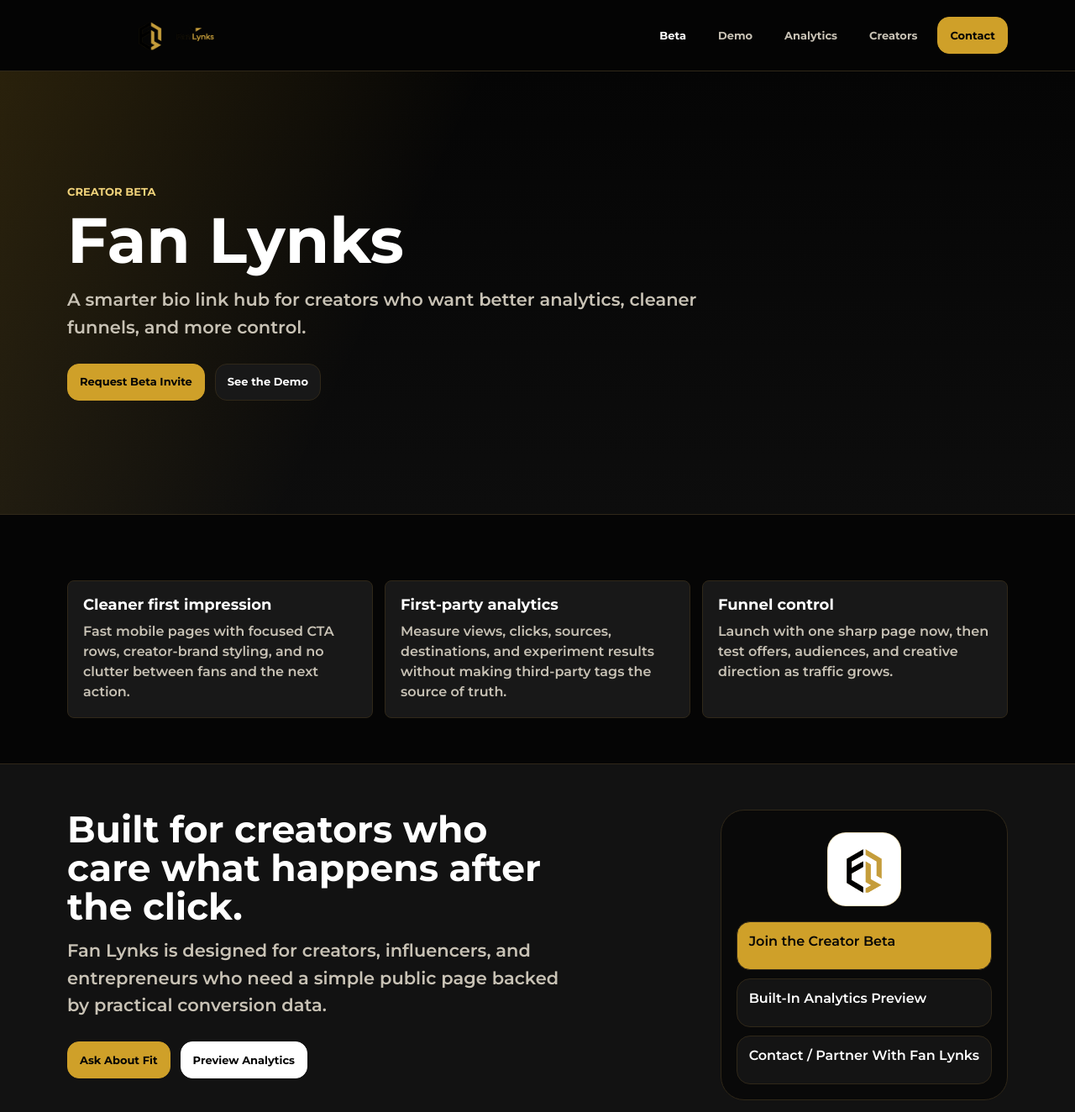
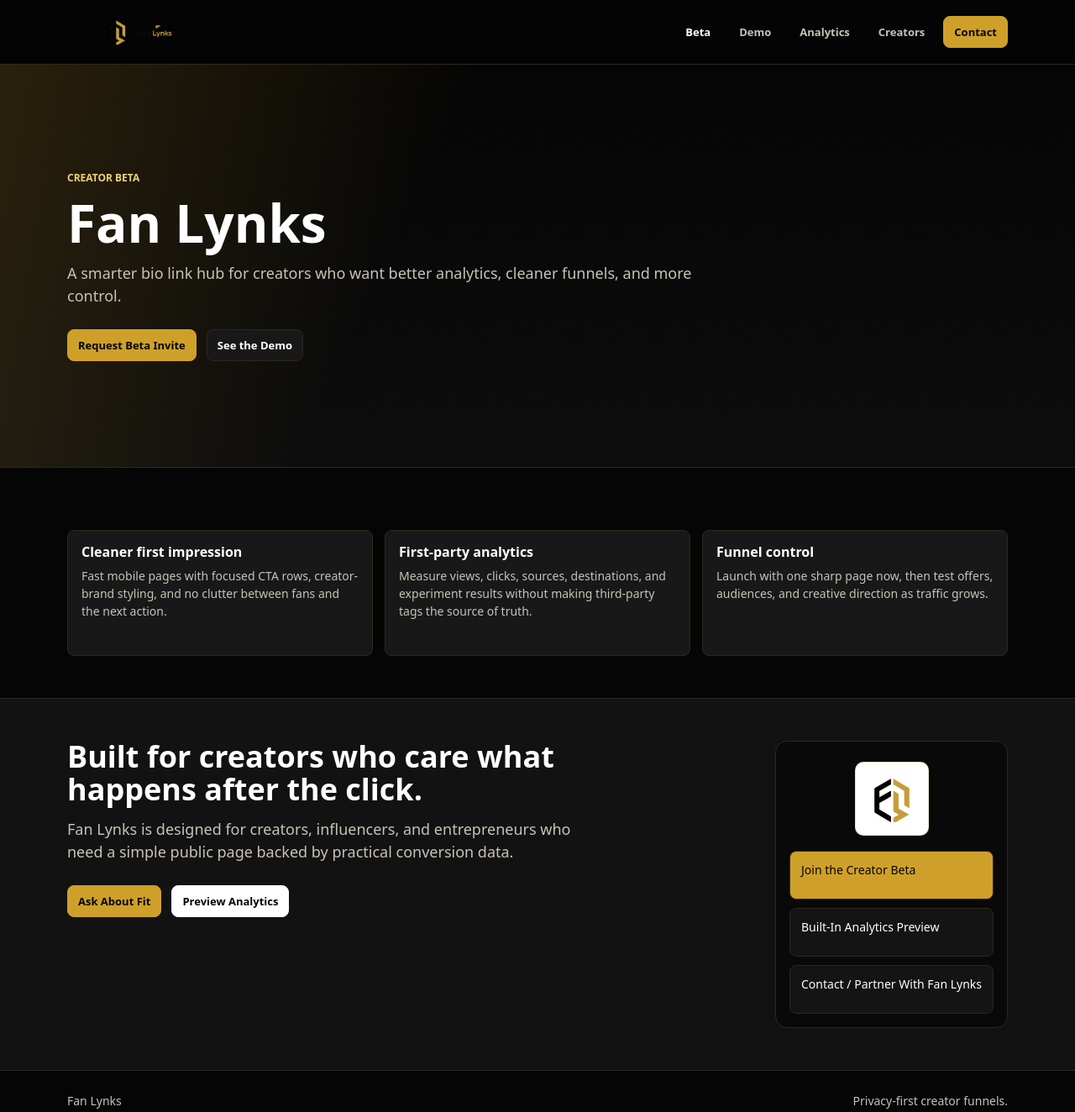
Before and after one commit to dominator509/FanLynks, a website: page public/join/index.html in a window 1280 px wide. Shown: the top 1324 px of the page at 84% size. Drawn offline with Linux system fonts and the light colour scheme.

Commit message:
style(public): refine Fan Lynks public surfaces

```diff
--- a/public/admin.js
+++ b/public/admin.js
@@ -1,7 +1,7 @@
 const $ = (id) => document.getElementById(id);
 
 const DEFAULT_PRESET = 'fanlynks_dark';
-const FANLYNKS_FONT = 'Montserrat, ui-sans-serif, system-ui, sans-serif';
+const FANLYNKS_FONT = 'ui-sans-serif, system-ui, -apple-system, BlinkMacSystemFont, "Segoe UI", sans-serif';
 
 const PRESETS = {
   fanlynks_dark: {
--- a/public/landing.css
+++ b/public/landing.css
@@ -25,6 +25,7 @@
   --gold-2: #f0d27a;
   --line: #302819;
   --max: 1120px;
+  --font-ui: ui-sans-serif, system-ui, -apple-system, BlinkMacSystemFont, "Segoe UI", sans-serif;
 }
 
 * {
@@ -37,8 +38,10 @@ html {
 
 body {
   margin: 0;
-  font-family: Montserrat, ui-sans-serif, system-ui, sans-serif;
-  font-weight: 600;
+  font-family: var(--font-ui);
+  font-weight: 500;
+  font-size: 14px;
+  line-height: 1.45;
   letter-spacing: 0;
   background: var(--bg);
   color: var(--text);
@@ -63,7 +66,7 @@ a {
   justify-content: space-between;
   gap: 18px;
   width: min(100% - 32px, var(--max));
-  min-height: 84px;
+  min-height: 76px;
   margin: 0 auto;
 }
 
@@ -75,10 +78,11 @@ a {
 }
 
 .brand img {
-  width: auto;
-  height: 52px;
-  max-width: 260px;
+  width: 170px;
+  height: 46px;
   display: block;
+  object-fit: cover;
+  object-position: center;
 }
 
 .nav-links {
@@ -94,12 +98,12 @@ a {
   display: inline-flex;
   align-items: center;
   justify-content: center;
-  min-height: 44px;
-  border-radius: 14px;
-  padding: 10px 14px;
+  min-height: 38px;
+  border-radius: 8px;
+  padding: 9px 12px;
   text-decoration: none;
   font-size: 13px;
-  font-weight: 700;
+  font-weight: 650;
   line-height: 1.1;
   white-space: nowrap;
 }
@@ -132,7 +136,7 @@ a {
 }
 
 .hero {
-  min-height: 66vh;
+  min-height: 60vh;
   display: grid;
   align-items: center;
   border-bottom: 1px solid var(--line);
@@ -149,14 +153,14 @@ a {
 
 .hero-copy {
   max-width: 760px;
-  padding: 64px 0;
+  padding: 58px 0;
 }
 
 .eyebrow {
   margin: 0 0 14px;
   color: var(--gold-2);
-  font-size: 13px;
-  font-weight: 700;
+  font-size: 12px;
+  font-weight: 650;
   text-transform: uppercase;
 }
 
@@ -169,34 +173,34 @@ p {
 
 h1 {
   max-width: 920px;
-  margin-bottom: 18px;
-  font-size: clamp(42px, 7vw, 76px);
-  line-height: 0.96;
-  font-weight: 700;
+  margin-bottom: 16px;
+  font-size: clamp(38px, 5.6vw, 62px);
+  line-height: 1;
+  font-weight: 650;
   letter-spacing: 0;
 }
 
 h2 {
   margin-bottom: 14px;
-  font-size: clamp(28px, 4vw, 44px);
-  line-height: 1.05;
-  font-weight: 700;
+  font-size: clamp(24px, 3.5vw, 36px);
+  line-height: 1.08;
+  font-weight: 650;
   letter-spacing: 0;
 }
 
 h3 {
   margin-bottom: 8px;
-  font-size: 18px;
+  font-size: 16px;
   line-height: 1.2;
-  font-weight: 700;
+  font-weight: 650;
 }
 
 .lead {
   max-width: 760px;
   margin-bottom: 26px;
   color: var(--muted);
-  font-size: clamp(17px, 2vw, 21px);
-  line-height: 1.55;
+  font-size: clamp(16px, 1.8vw, 18px);
+  line-height: 1.5;
 }
 
 .hero-actions,
@@ -207,7 +211,7 @@ h3 {
 }
 
 .band {
-  padding: 54px 0;
+  padding: 50px 0;
   border-bottom: 1px solid var(--line);
   background: var(--bg);
 }
@@ -229,7 +233,7 @@ h3 {
   min-height: 150px;
   border: 1px solid var(--line);
   border-radius: 8px;
-  padding: 18px;
+  padding: 16px;
   background: var(--surface-2);
 }
 
@@ -245,8 +249,8 @@ h3 {
   display: block;
   margin-bottom: 8px;
   color: var(--gold-2);
-  font-size: 30px;
-  font-weight: 700;
+  font-size: 26px;
+  font-weight: 650;
 }
 
 .two-col {
@@ -259,7 +263,7 @@ h3 {
 .panel {
   border: 1px solid var(--line);
   border-radius: 8px;
-  padding: 20px;
+  padding: 18px;
   background: var(--surface-2);
 }
 
@@ -293,8 +297,8 @@ h3 {
   max-width: 360px;
   margin-left: auto;
   border: 1px solid var(--line);
-  border-radius: 28px;
-  padding: 18px;
+  border-radius: 14px;
+  padding: 16px;
   background: #090909;
 }
 
@@ -305,7 +309,7 @@ h3 {
   margin: 8px auto 18px;
   padding: 10px;
   border: 1px solid rgba(207, 160, 41, 0.28);
-  border-radius: 22px;
+  border-radius: 10px;
   background: #ffffff;
   object-fit: contain;
   object-position: center;
@@ -315,8 +319,8 @@ h3 {
   min-height: 58px;
   margin-top: 10px;
   border: 1px solid var(--line);
-  border-radius: 16px;
-  padding: 13px 14px;
+  border-radius: 8px;
+  padding: 12px 13px;
   background: #141414;
   color: var(--text);
 }
@@ -333,7 +337,7 @@ h3 {
 }
 
 .site-footer {
-  padding: 28px 0;
+  padding: 26px 0;
   color: var(--muted);
   background: #050505;
 }
@@ -357,8 +361,8 @@ h3 {
   }
 
   .brand img {
+    width: 154px;
     height: 44px;
-    max-width: 220px;
   }
 
   .hero {
@@ -366,7 +370,7 @@ h3 {
   }
 
   .hero-copy {
-    padding: 48px 0;
+    padding: 44px 0;
   }
 
   .grid,
```
Also changed, not shown: public/admin-shell.html (+2 -2 lines), public/app.js (+5 -5 lines), public/index.html (+50 -48 lines), 1 other file.
